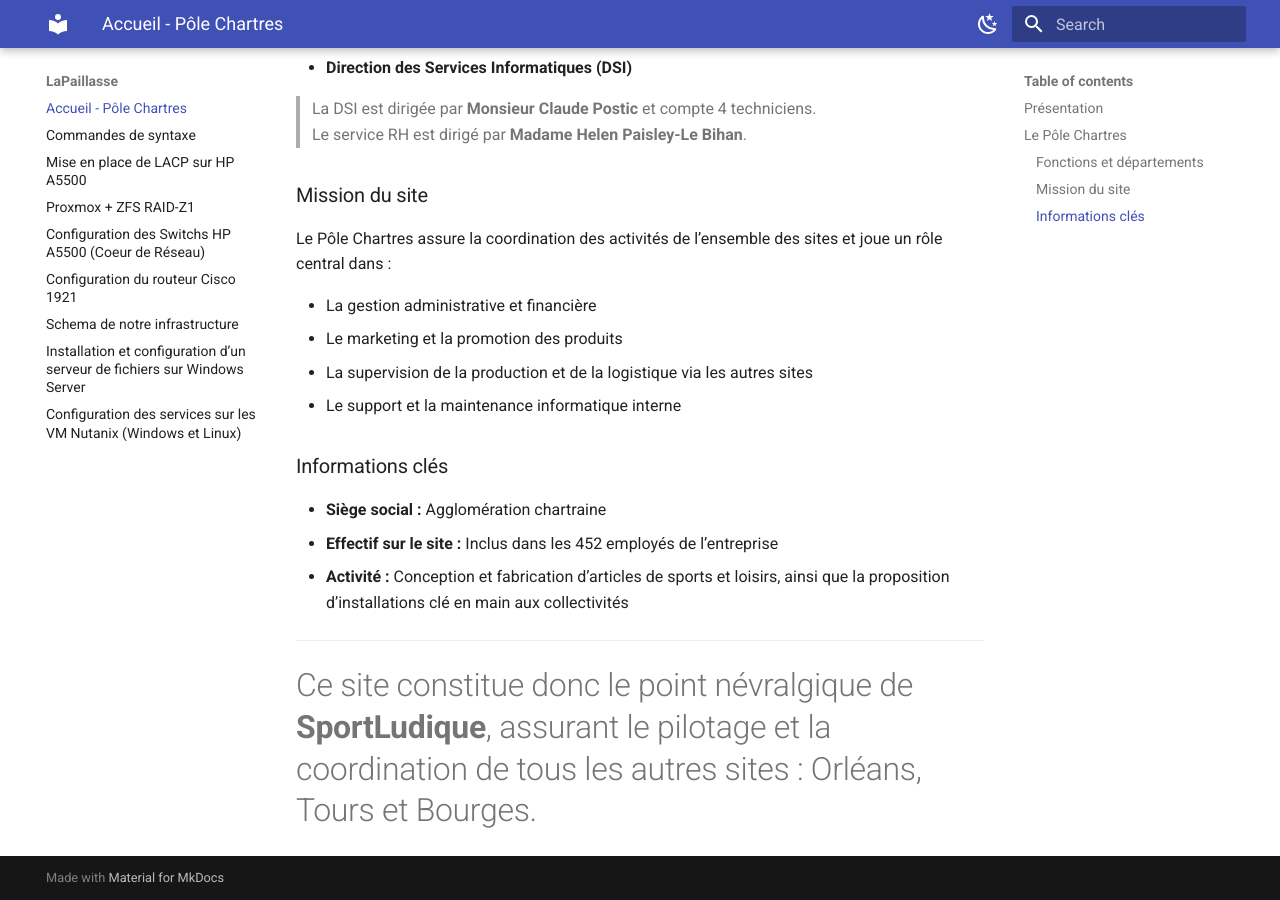
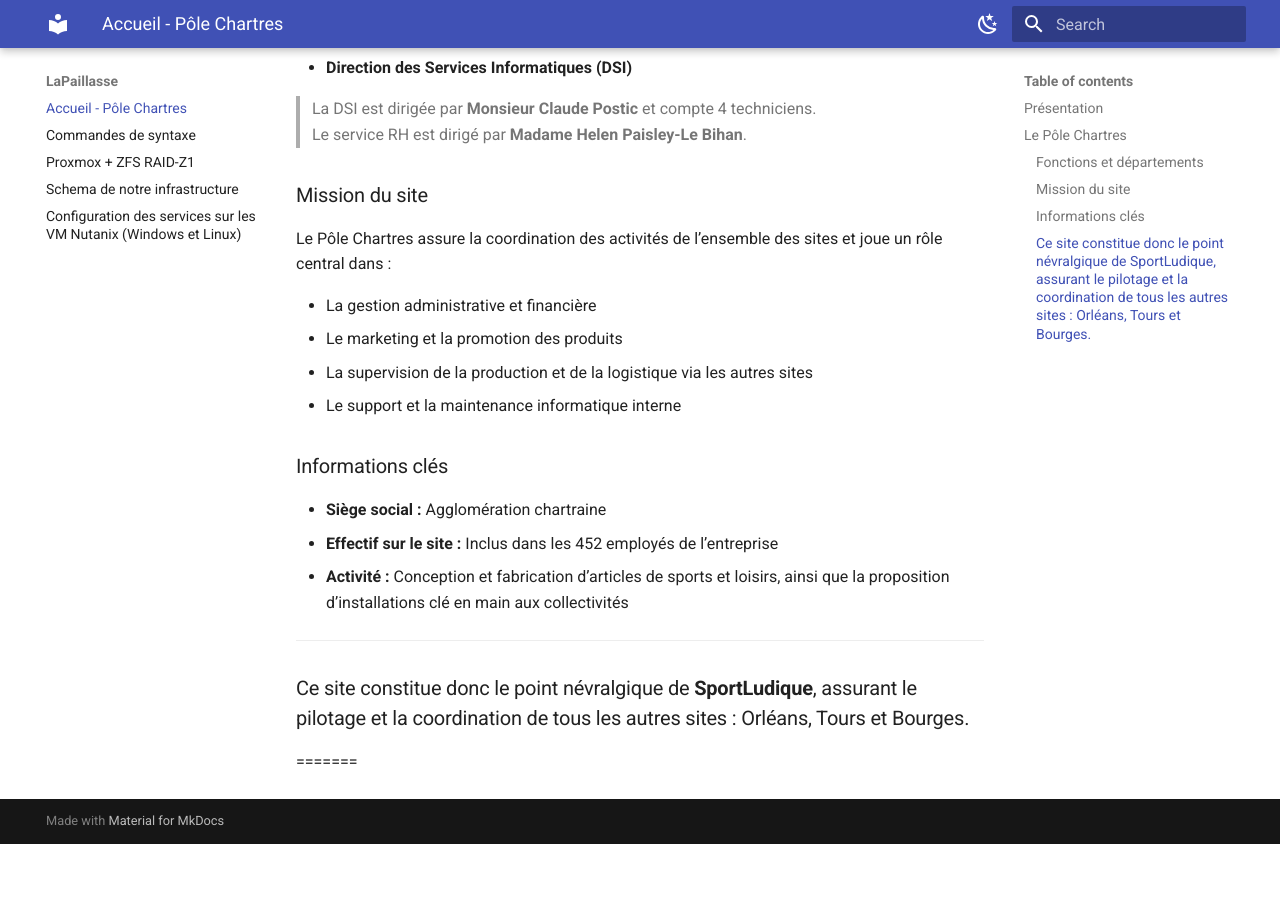
Before and after one commit to Sym-0ne/LaPaillasse, an MkDocs documentation site: the page built from docs/index.md, in a window 1280 px wide and 900 px high, scrolled down 742 px. Built offline with MkDocs 1.6.1 and Material for MkDocs 9.7.7, drawn with Linux system fonts in a browser that asks for light colours; after the commit the page ends 1586 px from its top, so only the background shows below that; some of the changed lines change nothing that is shown.

Commit message:
supp fichiers fini

````diff
--- a/docs/index.md
+++ b/docs/index.md
@@ -44,5 +44,5 @@
 
 ---
 
-Ce site constitue donc le point névralgique de **SportLudique**, assurant le pilotage et la coordination de tous les autres sites : Orléans, Tours et Bourges.
+### Ce site constitue donc le point névralgique de **SportLudique**, assurant le pilotage et la coordination de tous les autres sites : Orléans, Tours et Bourges.
 =======
--- a/docs/lacp_hp_a5500.md
+++ /dev/null
@@ -1,127 +0,0 @@
-# Mise en place de LACP sur HP A5500
-
-## 🔹 1. Introduction
-**LACP (Link Aggregation Control Protocol)** est défini dans la norme IEEE 802.3ad.
-Il permet de regrouper plusieurs interfaces physiques en une seule interface logique (**Eth-Trunk**) afin de :
-- augmenter la bande passante disponible,
-- assurer une redondance en cas de panne de lien,
-- répartir le trafic réseau entre plusieurs ports.
-
-Dans une stack de switchs HP A5500, l’utilisation de **LACP** est recommandée pour les liaisons :
-- vers un autre switch (uplink inter-switch),
-- vers un serveur ou une infrastructure (ex. Nutanix, VMware).
-
----
-
-## 🔹 2. Prérequis
-- Deux équipements **compatibles LACP** (ex. switchs HP, serveur avec carte réseau supportant IEEE 802.3ad).
-- Même configuration de vitesse et duplex sur les interfaces physiques.
-- VLAN et trunk configurés de manière cohérente de part et d’autre du lien.
-- Accès en **CLI** sur le switch (console/SSH).
-
----
-
-## 🔹 3. Étapes de configuration
-
-### 3.1. Création du port logique (Eth-Trunk)
-Depuis le mode configuration système :
-```bash
-[HP] system-view
-[HP] interface Eth-Trunk 1
-[HP-Eth-Trunk1] mode lacp
-```
-- `Eth-Trunk 1` : création d’un port agrégé logique numéro 1.
-- `mode lacp` : activation du protocole LACP.
-
----
-
-### 3.2. Ajout des interfaces physiques dans l’Eth-Trunk
-Exemple avec **GigabitEthernet1/0/1** et **GigabitEthernet1/0/2** :
-```bash
-[HP] interface GigabitEthernet 1/0/1
-[HP-GigabitEthernet1/0/1] port link-aggregation group 1
-
-[HP] interface GigabitEthernet 1/0/2
-[HP-GigabitEthernet1/0/2] port link-aggregation group 1
-```
-- Les interfaces physiques sont associées au groupe `Eth-Trunk 1`.
-- Elles deviennent des membres du port agrégé.
-
----
-
-### 3.3. Configuration du type de lien (trunk/access)
-Si le lien doit transporter plusieurs VLANs (trunk) :
-```bash
-[HP] interface Eth-Trunk 1
-[HP-Eth-Trunk1] port link-type trunk
-[HP-Eth-Trunk1] port trunk permit vlan all
-```
-➡ Autorise tous les VLANs.
-*(adapter selon ton plan de VLANs)*
-
-Si le lien est pour un seul VLAN (access) :
-```bash
-[HP] interface Eth-Trunk 1
-[HP-Eth-Trunk1] port link-type access
-[HP-Eth-Trunk1] port access vlan 10
-```
-
----
-
-### 3.4. Vérification de l’état LACP
-Commande de diagnostic :
-```bash
-[HP] display link-aggregation verbose
-```
-
-Exemple de sortie attendue :
-```
-Aggregation Group 1:
-  Aggregation Mode: Dynamic
-  Selected Ports: GigabitEthernet1/0/1, GigabitEthernet1/0/2
-  Operational Key: 1
-```
-
----
-
-## 🔹 4. Points importants
-- Tous les ports d’un même Eth-Trunk doivent être configurés **de manière identique** (même VLAN, même mode trunk/access).
-- Sur l’équipement distant (autre switch, serveur), la configuration doit correspondre (même agrégation et VLANs).
-- LACP est dynamique : seuls les liens valides et actifs seront utilisés dans l’agrégat.
-- En cas de panne d’un lien, le trafic continue sur les liens restants.
-
----
-
-## 🔹 5. Exemple complet (stack de switch HP A5500)
-Objectif : agrégation de **4 ports (2 par switch dans la stack)** vers un serveur Nutanix, en trunk VLAN 10 et 20.
-
-```bash
-[HP] system-view
-[HP] interface Eth-Trunk 1
-[HP-Eth-Trunk1] mode lacp
-[HP-Eth-Trunk1] port link-type trunk
-[HP-Eth-Trunk1] port trunk permit vlan 10 20
-
-[HP] interface GigabitEthernet 1/0/1
-[HP-GigabitEthernet1/0/1] port link-aggregation group 1
-
-[HP] interface GigabitEthernet 1/0/2
-[HP-GigabitEthernet1/0/2] port link-aggregation group 1
-
-[HP] interface GigabitEthernet 2/0/1
-[HP-GigabitEthernet2/0/1] port link-aggregation group 1
-
-[HP] interface GigabitEthernet 2/0/2
-[HP-GigabitEthernet2/0/2] port link-aggregation group 1
-```
-
-Vérification :
-```bash
-[HP] display link-aggregation summary
-```
-
----
-
-## 🔹 6. Conclusion
-Avec LACP, tu disposes d’un **lien logique robuste et performant** entre ton stack HP A5500 et un serveur ou autre switch.
-Cette configuration est standard et réutilisable dans différents contextes (uplink, serveur, cluster).
--- a/docs/reseau.md
+++ /dev/null
@@ -1,214 +0,0 @@
-# Configuration des Switchs HP A5500 (Coeur de Réseau)
-
-Cette documentation décrit pas à pas la configuration initiale d’un switch HP A5500 sous Comware.
-Elle couvre les points suivants :
-
-- Connexion au switch via le port console depuis Linux Mint
-- Réinitialisation de la configuration (factory reset)
-- Configuration d’un stack IRF (Intelligent Resilient Framework)
-- Mise en place d’un VLAN de management (VLAN 120)
-- Activation de l’accès SSH pour l’administration
-
----
-
-## 🔌 Connexion au switch via port console (Linux Mint)
-
-### Matériel requis
-- Câble console (RJ45-DB9 ou adaptateur USB-RJ45 selon le modèle)
-- PC sous Linux Mint avec droits administrateur
-
-### Étapes
-1. Brancher le câble console entre le PC et le switch.
-
-   ⚠️ Linux Mint ne supporte pas les Switchs HP dû à un problème d'OS, donc il faut utiliser le Laptot Windows XP afin de configurer les équipements HP sans problèmes.
-
-   Utiliser Putty sur le laptop et la connexion fonctionne directement.
-
-## 🔄 Réinitialisation de la configuration (Factory Reset)
-
-1. Une fois démarré, supprimer la configuration existante :
-
-   ```
-   <HP> reset saved-configuration
-   ```
-
-   Si cette commande ne supprime pas correctement la conf, il faut les supprimés manuellement un par un :
-
-   ```
-   <HP> delete "nom du fichier de conf à supprimer"
-   ```
-
-2. Enregistrer :
-
-   ```
-   <HP> save force
-   ```
-
-3. Redémarrer :
-
-   ```
-   <HP> reboot
-   ```
-
-👉 Le switch redémarre avec la configuration d’usine.
-
-## 🖇 Configuration d’un stack IRF (Intelligent Resilient Framework)
-
-1. Vérifier que les deux switchs ont la même version logicielle.
-2. Configurer l’ID IRF sur chaque switch :
-
-   ```
-   <HP> system-view
-   [HP] irf member 1 renumber 1   ← premier switch
-   [HP] irf member 1 renumber 2   ← deuxième switch
-   ```
-
-3. Sauvegarder et redémarrer :
-
-    ```
-    [HP] save
-    ```
-
-4. Configurer les ports IRF :<br>
-
-   *** Rack4sw1 (Switch Master) IRF port configuration ***<br>
-
-   ```
-   [Rack4sw1]interface Ten-GigabitEthernet 1/1/1
-   [Rack4sw1-Ten-GigabitEthernet1/1/1]shutdown
-   [Rack4sw1-Ten-GigabitEthernet1/1/1]quit
-   [Rack4sw1]irf-port 1/1
-   [Rack4sw1-irf-port1/1]port group interface Ten-GigabitEthernet 1/1/1
-   [Rack4sw1-irf-port1/1]quit
-   [Rack4sw1]interface Ten-GigabitEthernet 1/1/1
-   [Rack4sw1-Ten-GigabitEthernet1/1/1]undo shutdown
-   [Rack4sw1]irf-port-configuration active
-   [Rack4sw1]save force
-   ```
-
-   *** Rack4sw2 (Switch Slave) port configuration ***<br>
-
-   ```
-   [Rack6sw2]interface Ten-GigabitEthernet 2/1/1
-   [Rack6sw2-Ten-GigabitEthernet2/1/1]shutdown
-   [Rack6sw2-Ten-GigabitEthernet2/1/1]quit
-   ```
-
-   ```
-   [Rack6sw2]irf-port 2/2
-   [Rack6sw2-irf-port2/2]port group interface Ten-GigabitEthernet 2/1/1
-   [Rack6sw2-irf-port2/2]quit
-   ```
-
-   ```
-   [Rack6sw2]interface Ten-GigabitEthernet 2/1/1
-   [Rack6sw2-Ten-GigabitEthernet2/1/1]undo shutdown
-   [Rack6sw2-Ten-GigabitEthernet2/1/1]quit
-   ```
-
-   Note: Save the configuation before activating the port.
-
-   ```
-   [Rack6sw2]save force
-   ```
-
-5. Activer la configuration IRF et redémarrer :
-
-   ```
-   [HP] irf-port-configuration active
-   [HP] save
-   [HP] reboot
-   ```
-
-   *** IRF verification ***
-
-   <Rack4sw1>display irf<br>
-
-   Switch  Role   Priority  CPU-Mac         Description<br>
-   *+1   Master  1         b8af-xxxx-xxxx  -----<br>
-     2   Slave   1         b8af-xxxx-xxxx  -----
-
-## 🌐 Étape 4 : Création d’un VLAN de management (VLAN 120)
-
-1. Créer le VLAN 120 :<br>
-
-   ```
-   [HP] vlan 120
-   [HP-vlan120] quit
-   ```
-2. Créer l’interface VLAN et attribuer une adresse IP libre :<br>
-
-   ```
-   [HP] interface Vlan-interface 120
-   [HP-Vlan-interface120] ip address "ip" "masque sous réseau"
-   [HP-Vlan-interface120] quit
-   ```
-3. Associer un port physique au VLAN 120 :<br>
-
-   ```
-   [HP] interface GigabitEthernet1/0/1
-   [HP-GigabitEthernet1/0/1] port link-type access
-   [HP-GigabitEthernet1/0/1] port access vlan 120
-   ```
-
-👉 Ce VLAN servira exclusivement pour l’administration.
-
-## 🔐 Étape 5 : Activer et sécuriser l’accès SSH
-
-1. Générer les clés RSA pour SSH :
-
-   ```
-   [HP] public-key local create rsa
-   ```
-
-2. Activer le service SSH (stelnet) :
-
-   ```
-   [HPSwitch] ssh server enable
-   ```
-
-3. Créer un utilisateur administrateur :
-
-   ```
-   [HP] local-user admin
-   [HP-luser-admin] password simple MonMotDePasseFort
-   [HP-luser-admin] service-type ssh
-   [HP-luser-admin] authorization-attribute level 3
-   ```
-
-4. Configurer les sessions VTY pour n’autoriser que SSH :
-
-   ```
-   [HP] user-interface vty 0 4
-   [HP-ui-vty0-4] authentication-mode scheme
-   [HP-ui-vty0-4] protocol inbound ssh
-   [HP-ui-vty0-4] quit
-   ```
-
-👉 Ainsi, Telnet est désactivé et seul SSH est autorisé.
-
-## ✅ Étape 6 : Vérifications et tests
-
-1. Vérifier l’état du stack IRF :
-
-   ```
-   <HP> display irf
-   ```
-
-2. Vérifier l’adresse IP du VLAN de management :
-
-   ```
-   <HP> display ip interface brief
-   ```
-
-3. Depuis un poste client, tester l’accès SSH :
-
-   ```
-   ssh admin@ip.vlan.management
-   ```
-
-👉 Si tout est correct, la connexion doit s’établir en SSH avec l’utilisateur admin.
-
-4. Une fois SSH fonctionnel, il faut test un PING des machines physiques au Coeur de réseau, des différentes VM Nutanix Coeur de réseau.
-
-⚠️ Si le ping depuis la machine physique vers la VM Windows ne fonctionne pas : activer une règle dans les paramètres du Pare-Feu de Windows afin d'autoriser les pings entrants car il les bloque par défaut.
--- a/docs/routeur.md
+++ /dev/null
@@ -1,90 +0,0 @@
-# Configuration du routeur Cisco 1921 #
-## Configuration initial
-1. Première étape : Réinitialiser le routeur a sa configuration d'origine sans le mot de passe admin.
-
-```
-#Démarer le routeur et presser CTR+BREAK pour être en mode "rommon"
-confreg 0x2142
-reset
-#Le routeur reboot sans configuration
-enable
-configure terminal
-config-register 0x2102 #Permet de remettre le switch sur le bon registre
-end
-write
-```
-2. Changer le Nom du routeur
-```
-enable
-config
-hostname CHA-R1
-```
-## Configuration des interfaces
-1. Configurer la première interface Gigabit0/0
-```
-interface GigabitEthernet0/0
- ip address 183.44.28.1 255.255.255.252
- ip nat outside
- no shutdown
-```
-2. Configurer la deuxième interface Gigabit0/1
-```
-interface GigabitEthernet0/1
- no shutdown
-```
-<div class="annotate" markdown>
-> Info(1)
-</div>
-1. A noter que le port du switch coeur de réseau relié au routeur doit être configurer en mode trunk
-
-## Ajout des vlans
-1. Ajout du Vlan de management
-```
-interface GigabitEthernet0/1.120
- encapsulation dot1Q 120
- ip address 10.10.120.20 255.255.255.0
- ip access-group 100 out
-```
-2. Ajout du Vlan d'interconnection
-```
-interface GigabitEthernet0/1.223
- encapsulation dot1Q 223
- ip address 172.28.63.2 255.255.255.0
- ip nat inside
-```
-## Configuration du routage
-
-1. Activation du NAT
-```
-ip nat inside source list 1 interface GigabitEthernet0/0 overload
-```
-2. Création des routes de retour
-```
-ip route 172.28.32.0 255.255.255.0 172.28.63.1
-ip route 172.28.33.0 255.255.255.0 172.28.63.1
-ip route 172.28.35.0 255.255.255.0 172.28.63.1
-```
-## Mise en place des ACL
-1. Creation de l'acces list contenant les réseaux qui auront accès a internet
-```
-access-list 1 permit 172.28.32.0 0.0.31.255
-```
-<div class="annotate" markdown>
-> Info (1)
-</div>
-1. A noter que le masque inversé renvoie vers le réseau 172.28.32.0/19 ce qui correspond a la plage de VLAN qui nous est atribué.
-
-2. Creation de l'access list qui vas bloquer l'accès a internet au réseau de management
-```
-access-list 100 deny ip 10.10.120.0 0.0.0.255 any
-access-list 100 permit ip any any
-```
-## Redirection DNS
-
-La redirection DNS permettra aux machine n'ayant pas de serveur DNS dans leur configuration à pouvoir utiliser le DNS interne de Chartres
-
-```
-ip dns server
-ip name-server 172.28.33.2
-ip domain-lookup
-```
--- a/docs/servfichier.md
+++ /dev/null
@@ -1,67 +0,0 @@
-# Installation et configuration d’un serveur de fichiers sur Windows Server
-
-## Introduction
-
-Un serveur de fichiers permet de centraliser, partager et sécuriser l’accès aux données dans une infrastructure réseau. C’est l’un des rôles les plus courants et utiles sur un serveur Windows.
-
-Dans cet article, nous allons voir comment installer et configurer un serveur de fichiers sur Windows Server, avec une explication des différentes options disponibles pour adapter la configuration à vos besoins.
-
-## Prérequis
-
-Un Windows Server installé (et de préférence rejoint à un domaine). Un disque ou volume disponible pour le stockage des données. Une connexion à l’interface d’administration(Gestionnaire de serveur).
-
-
-1. Installer le rôle « Serveur de fichiers »
-
-Ouvrir le Gestionnaire de serveur.
-Cliquer sur Gérer, puis sur Ajouter des rôles et fonctionnalités :
-
-![alt text](images/srvdefichier/image.png)
-
-Dans l’assistant, sélectionner Installation basée sur un rôle ou une fonctionnalité :
-
-![alt text](images/srvdefichier/image-1.png)
-
-Choisir votre serveur dans la liste proposée :
-
-![alt text](images/srvdefichier/image-2.png)
-
-Dans la section des rôles, cocher Services de fichiers et de stockage, puis Services de fichiers et iSCSI puis cochez Serveur de fichiers dans les sous-rôles proposés :
-
-![alt text](images/srvdefichier/image-3.png)
-
-Pour une configuration standard, le Serveur de fichiers suffit.
-Passez à la section Confirmation et cliquez sur Installer pour lancer l’installation.
-Vous pouvez ensuite cliquer sur Installer :
-
-![alt text](images/srvdefichier/image-4.png)
-
-Finaliser l’installation en suivant l’assistant jusqu’au bout :
-
-![alt text](images/srvdefichier/image-5.png)
-
-2. Créer un dossier partagé
-
-Ouvrir l’outil Gestionnaire de serveur, puis aller dans Services de fichiers et de stockage > Partages :
-
-![alt text](images/srvdefichier/image-6.png)
-
-Cliquer sur Tâches, puis sélectionner Nouveau partage :
-
-![alt text](images/srvdefichier/image-7.png)
-
-Choisir le type de partage selon le besoin : SMB – Partage rapide pour un usage courant, ou SMB – Avancé pour configurer plus en détail les autorisations :
-
-![alt text](images/srvdefichier/image-8.png)
-
-Sélectionner le serveur et le disque sur lequel sera créé le dossier à partager, ou en créer un nouveau via l’interface :
-
-![alt text](images/srvdefichier/image-9.png)
-
-Définir les paramètres comme le nom du partage, le chemin d’accès :
-
-![alt text](images/srvdefichier/image-10.png)
-
-Configurer les autorisations d’accès selon les besoins (voir section suivante pour les détails) :
-
-![alt text](images/srvdefichier/image-11.png)
````
